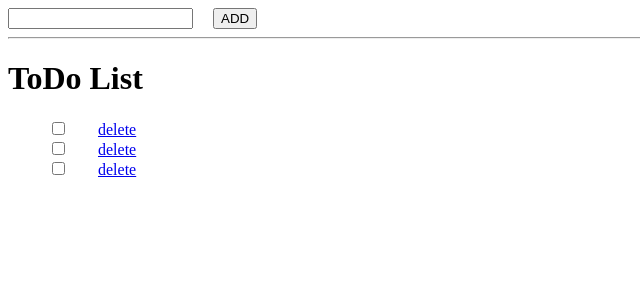
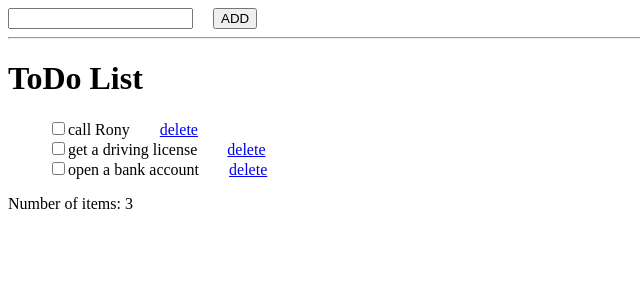
Before and after one commit to sniryarom/ReactTodoList, a React (Create React App) app: page / in a window 1280 px wide. Shown: the top 300 px of the page, without its empty margins (0-640 px from the left). Built offline with nearby package versions, Linux system fonts and the light colour scheme.

Commit message:
fixed bug with predefined list

```diff
--- a/src/App.js
+++ b/src/App.js
@@ -35,9 +35,9 @@ const deleteBtnStyle = {
  class TodoApp extends React.Component {
   constructor(props){
      super(props);
-     let newArray = [];
+     var newArray = [];
       this.props.data.map((item) => (
-                newArray.push(item.text)
+                newArray.push({text: item.text})
             ))
 
      this.state = {text: '', textList: newArray}
@@ -131,6 +131,7 @@ removeItem(e, index) {
 
   render(){
     console.log('TodoList render');
+    const numOfItems = this.props.list.length;
     return (
       <div>
 
@@ -141,9 +142,10 @@ removeItem(e, index) {
             ))
         }
         </ul>
-
+        {numOfItems > 0 &&
+          <span>Number of items:  {numOfItems}</span>
+        }
       </div>
-
     )
   }
 }
--- a/src/index.js
+++ b/src/index.js
@@ -3,9 +3,9 @@ import ReactDOM from 'react-dom';
 import TodoApp from './App';
 
 var data = [
-	{ text: '1' },
-  	{ text: '2' },
-  	{ text: '3' }
+	{ text: 'call Rony' },
+  	{ text: 'get a driving license' },
+  	{ text: 'open a bank account' }
 ];
 
 ReactDOM.render(
```
